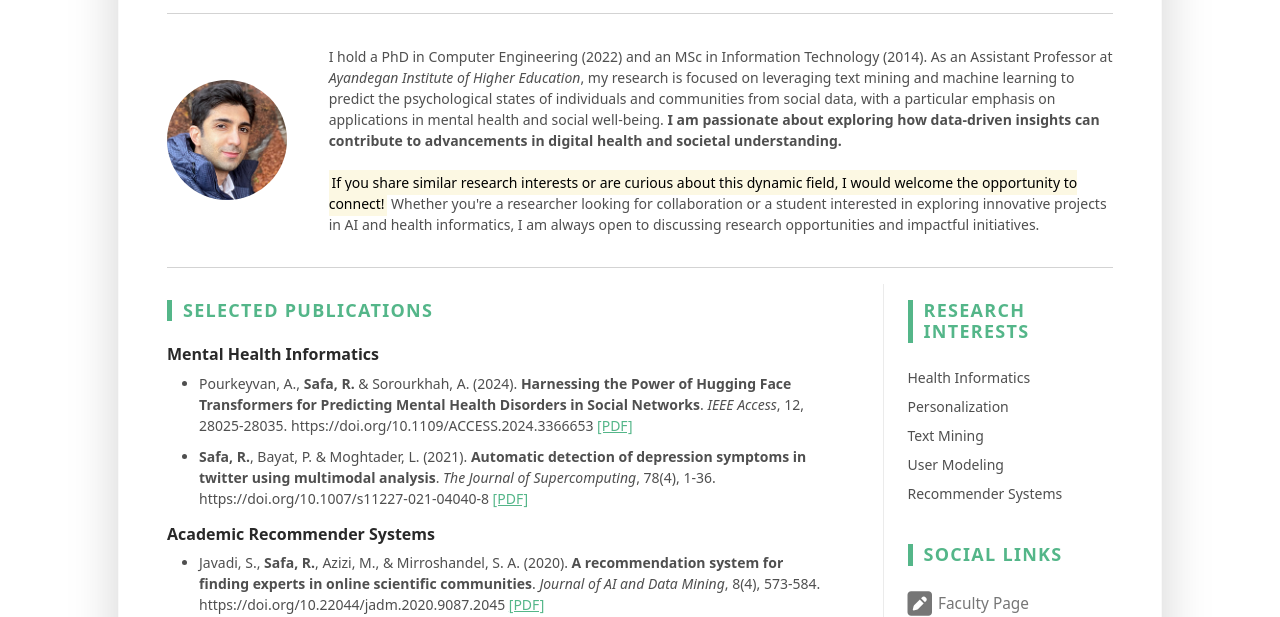
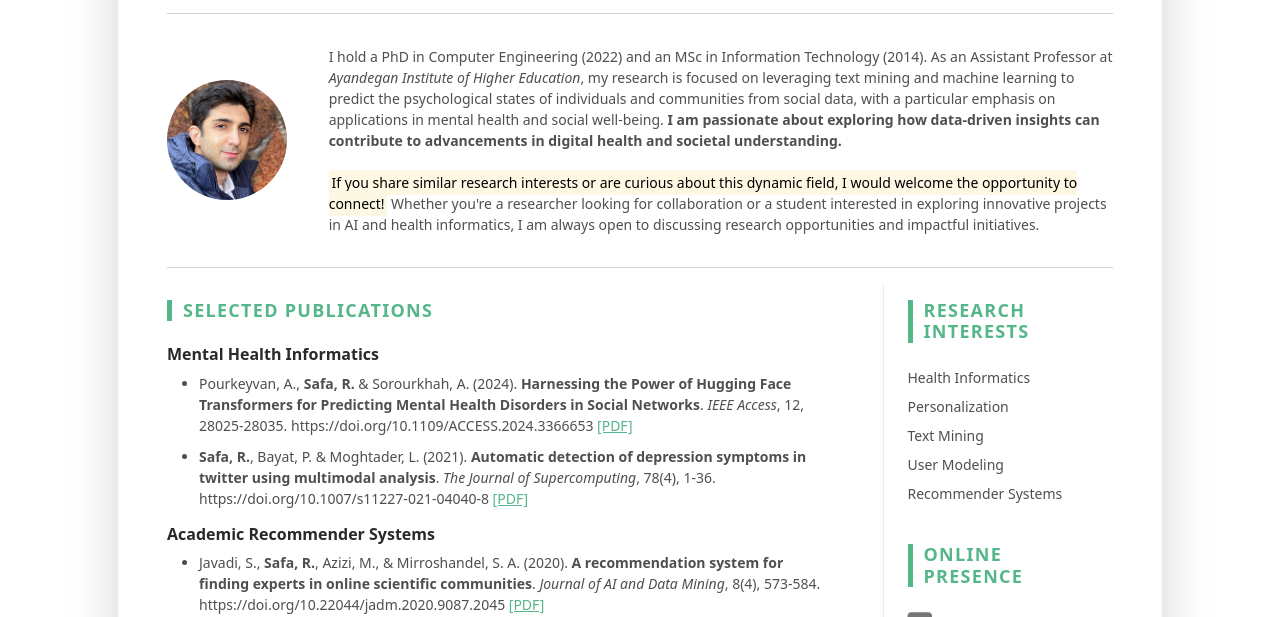
Before and after one commit to rsafa/rsafa.github.io, a plain HTML site: page index.html in a window 1280 px wide. Shown: the part 183-800 px from the top of the page. Drawn offline with Linux system fonts and the light colour scheme; some icons are missing.

Commit message:
Update index.html

```diff
--- a/index.html
+++ b/index.html
@@ -167,11 +167,11 @@
 									</section>
 
 									<section class="py-3">
-										<h3 class="text-uppercase resume-section-heading mb-4">Social Links</h3>
+										<h3 class="text-uppercase resume-section-heading mb-4">Online Presence</h3>
 										<ul class="list-unstyled resume-interests-list mb-0">
 											<li class="mb-2">
 												<a href="https://faculty.aihe.ac.ir/safa/en" class="resume-link tinypad no-underline" target="_blank">
-													<i class="fa-solid fa-square-pen fa-2x"></i> <span style="font-size: 1.1em;">Faculty Page</span>
+													<i class="fa-solid fa-square-pen fa-2x"></i> <span style="font-size: 1.1em;">Faculty Profile</span>
 												</a>
 											</li>
 											<li class="mb-2">
```
